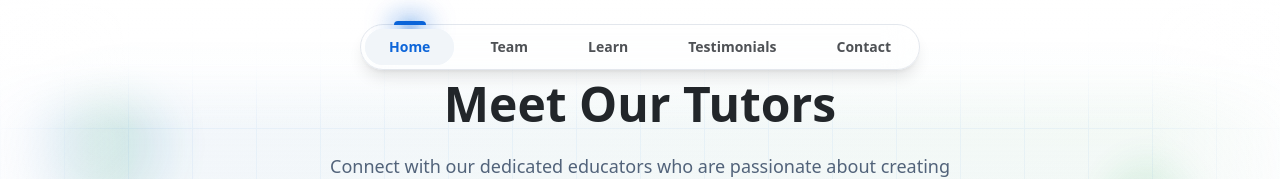
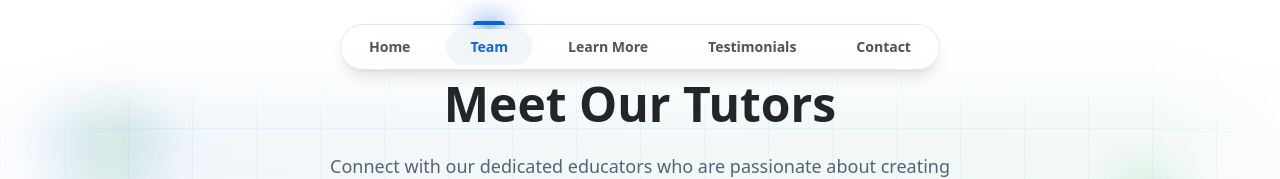
Before and after one commit to jjay123456/draft-space-project, a React (Vite) app: page /team in a window 1280 px wide. Shown: the top 179 px of the page. Built offline with nearby package versions, Linux system fonts and the light colour scheme.

Commit message:
Refactor navigation bar

```diff
--- a/src/components/layout/PublicNavbar.tsx
+++ b/src/components/layout/PublicNavbar.tsx
@@ -5,7 +5,7 @@ const PublicNavbar = () => {
   const navItems = [
     { name: 'Home', url: '/', icon: Home },
     { name: 'Team', url: '/team', icon: Users },
-    { name: 'Learn', url: '/how-it-works', icon: HelpCircle },
+    { name: 'Learn More', url: '/how-it-works', icon: HelpCircle },
     { name: 'Testimonials', url: '/testimonials', icon: MessageSquare },
     { name: 'Contact', url: '/contact', icon: Phone }
   ];
--- a/src/components/ui/tubelight-navbar.tsx
+++ b/src/components/ui/tubelight-navbar.tsx
@@ -2,7 +2,7 @@
 
 import React, { useEffect, useState } from "react"
 import { motion } from "framer-motion"
-import { Link as RouterLink } from "react-router-dom"
+import { Link as RouterLink, useLocation } from "react-router-dom"
 import { LucideIcon } from "lucide-react"
 import { cn } from "@/lib/utils"
 
@@ -18,8 +18,19 @@ interface NavBarProps {
 }
 
 export function NavBar({ items, className }: NavBarProps) {
-  const [activeTab, setActiveTab] = useState(items[0].name)
+  const location = useLocation()
+  const [activeTab, setActiveTab] = useState(() => {
+    const currentItem = items.find(item => item.url === location.pathname)
+    return currentItem ? currentItem.name : items[0].name
+  })
   const [isMobile, setIsMobile] = useState(false)
+
+  useEffect(() => {
+    const currentItem = items.find(item => item.url === location.pathname)
+    if (currentItem) {
+      setActiveTab(currentItem.name)
+    }
+  }, [location.pathname, items])
 
   useEffect(() => {
     const handleResize = () => {
@@ -49,12 +60,12 @@ export function NavBar({ items, className }: NavBarProps) {
               to={item.url}
               onClick={() => setActiveTab(item.name)}
               className={cn(
-                "relative cursor-pointer text-sm font-semibold px-6 py-2 rounded-full transition-colors",
+                "relative cursor-pointer text-sm font-semibold px-6 py-2 rounded-full transition-colors whitespace-nowrap",
                 "text-foreground/80 hover:text-primary",
                 isActive && "bg-muted text-primary",
               )}
             >
-              <span className="hidden md:inline">{item.name}</span>
+              <span className="hidden md:inline whitespace-nowrap">{item.name}</span>
               <span className="md:hidden">
                 <Icon size={18} strokeWidth={2.5} />
               </span>
```
